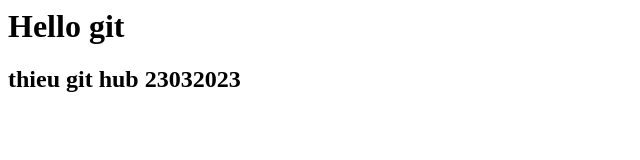
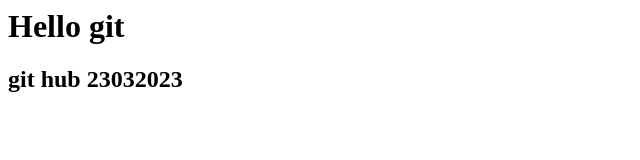
Before and after one commit to doduyloi/test_git, a plain HTML site: page index.html in a window 1280 px wide. Shown: the whole page, without its empty margins (0-640 px from the left). Drawn offline with Linux system fonts and the light colour scheme.

Commit message:
sua h2 local

```diff
--- a/index.html
+++ b/index.html
@@ -1,2 +1,2 @@
 <h1>Hello git</h1>
-<h2> thieu git hub 23032023</h2>
+<h2> git hub 23032023</h2>
```
